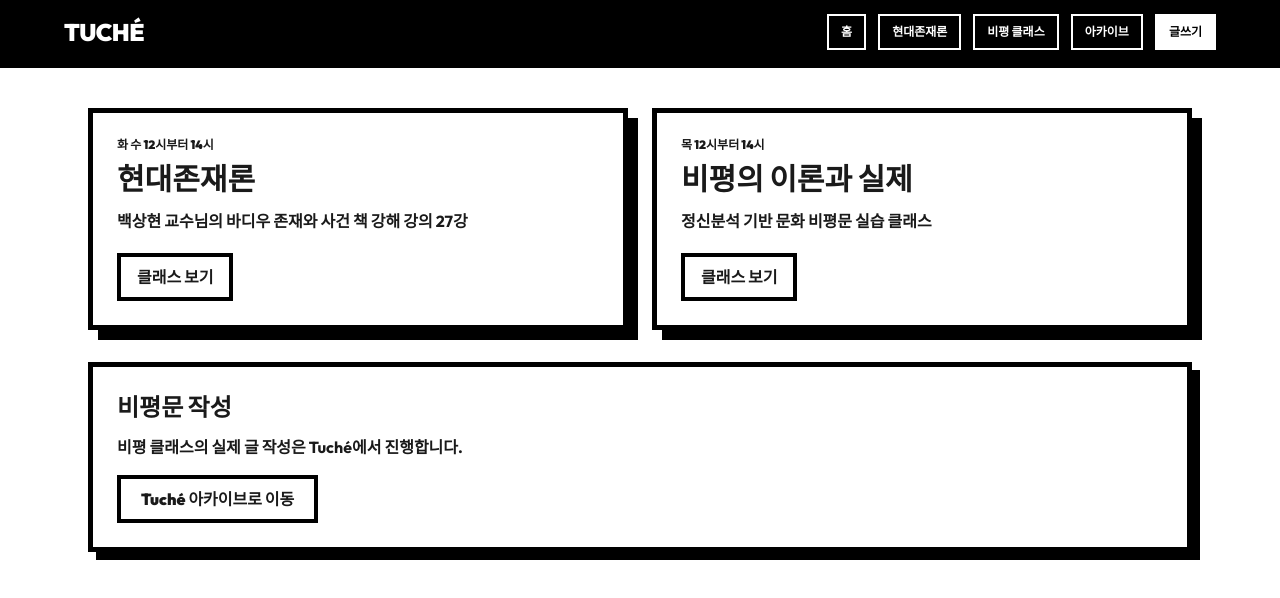
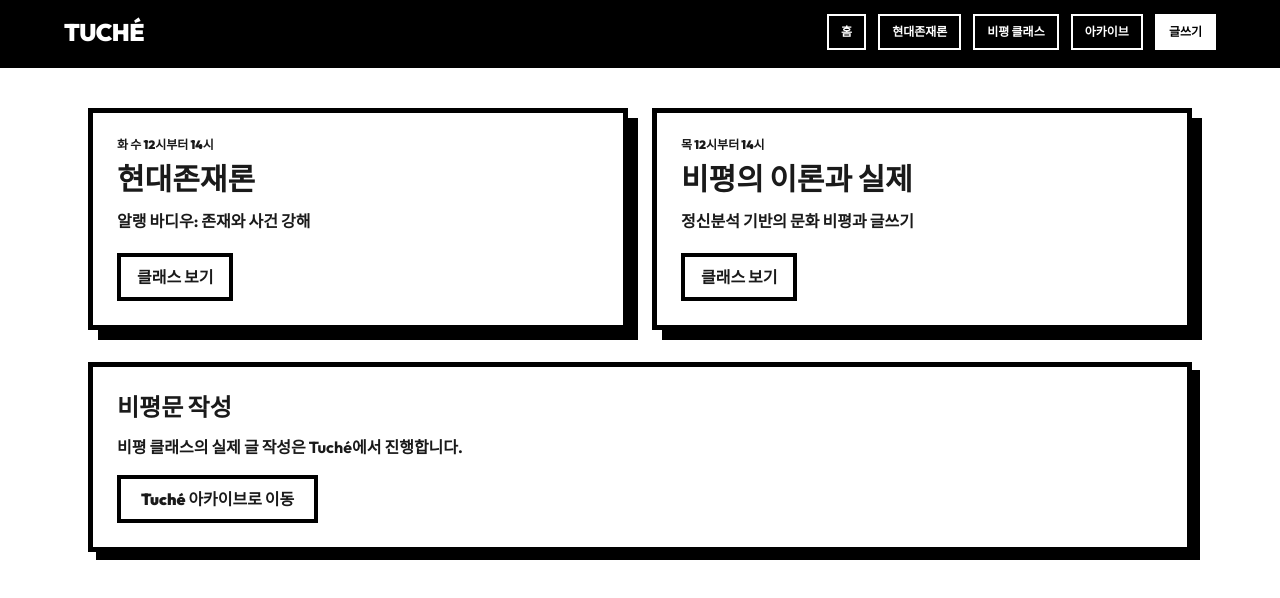
Before and after one commit to rockjun25/tuche, a Next.js app: page / in a window 1280 px wide. Shown: the top 598 px of the page. Built offline with nearby package versions, Linux system fonts and the light colour scheme.

Commit message:
fix: 홈 클래스 카드 설명 문구 업데이트

```diff
--- a/app/page.tsx
+++ b/app/page.tsx
@@ -8,14 +8,14 @@ export default function HomePage() {
           <Card
             title="현대존재론"
             schedule="화 수 12시부터 14시"
-            desc="백상현 교수님의 바디우 존재와 사건 책 강해 강의 27강"
+            desc="알랭 바디우: 존재와 사건 강해"
             href="/classes/modern-ontology"
             cta="클래스 보기"
           />
           <Card
             title="비평의 이론과 실제"
             schedule="목 12시부터 14시"
-            desc="정신분석 기반 문화 비평문 실습 클래스"
+            desc="정신분석 기반의 문화 비평과 글쓰기"
             href="/classes/criticism-practice"
             cta="클래스 보기"
           />
```
